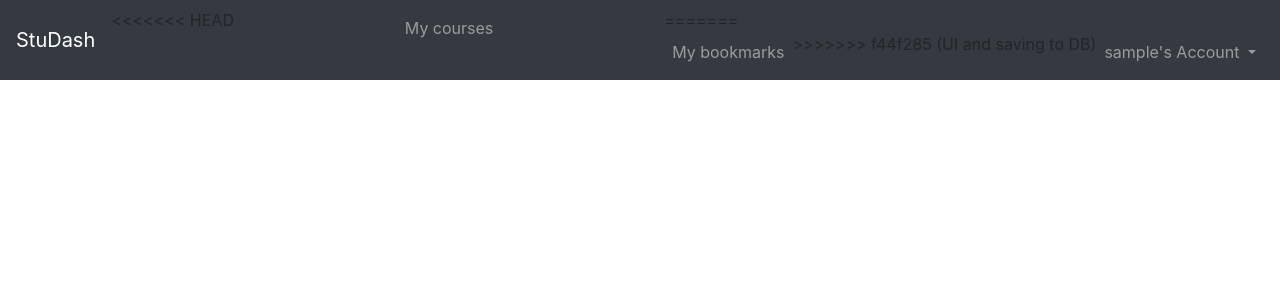
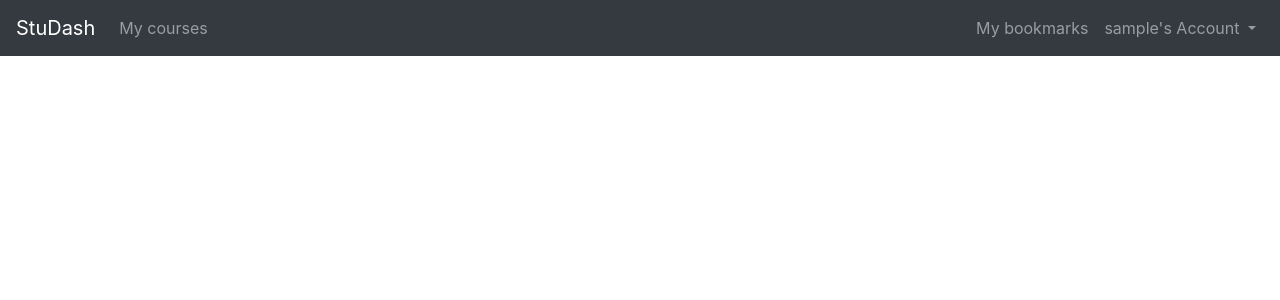
Before and after one commit to or313/StuDash, a Django app: page / in a window 1280 px wide. Shown: the top 300 px of the page. Run offline with Django 3.2, Linux system fonts and the light colour scheme; the visitor is signed in with stand-in values (Sample User, id 1); some libraries are stand-ins or nearby versions.

Commit message:
conflict solving

```diff
--- a/content/templates/layouts/default/page.html
+++ b/content/templates/layouts/default/page.html
@@ -44,14 +44,12 @@
       <div class="collapse navbar-collapse" id="navbarsExampleDefault">
         <ul class="navbar-nav justify-content-between" style="width: 100%">
           {% if request.user.is_authenticated %}
-<<<<<<< HEAD
           <li class="nav-item">
             <a class="nav-link" href="{% url 'grades:courseList' %}">
               My courses
             </a>
           </li>
           <li class="nav-item dropdown justify-content-end">
-=======
           <div class="collapse navbar-collapse" id="navbarsExampleDefault">
             <ul class="navbar-nav justify-content-between" style="width: 100%">
           <li class="nav-item dropdown">
@@ -60,7 +58,6 @@
                 My bookmarks
               </a>
             </li>
->>>>>>> f44f285 (UI and saving to DB)
             <a
               class="nav-link dropdown-toggle"
               href="#"
```
